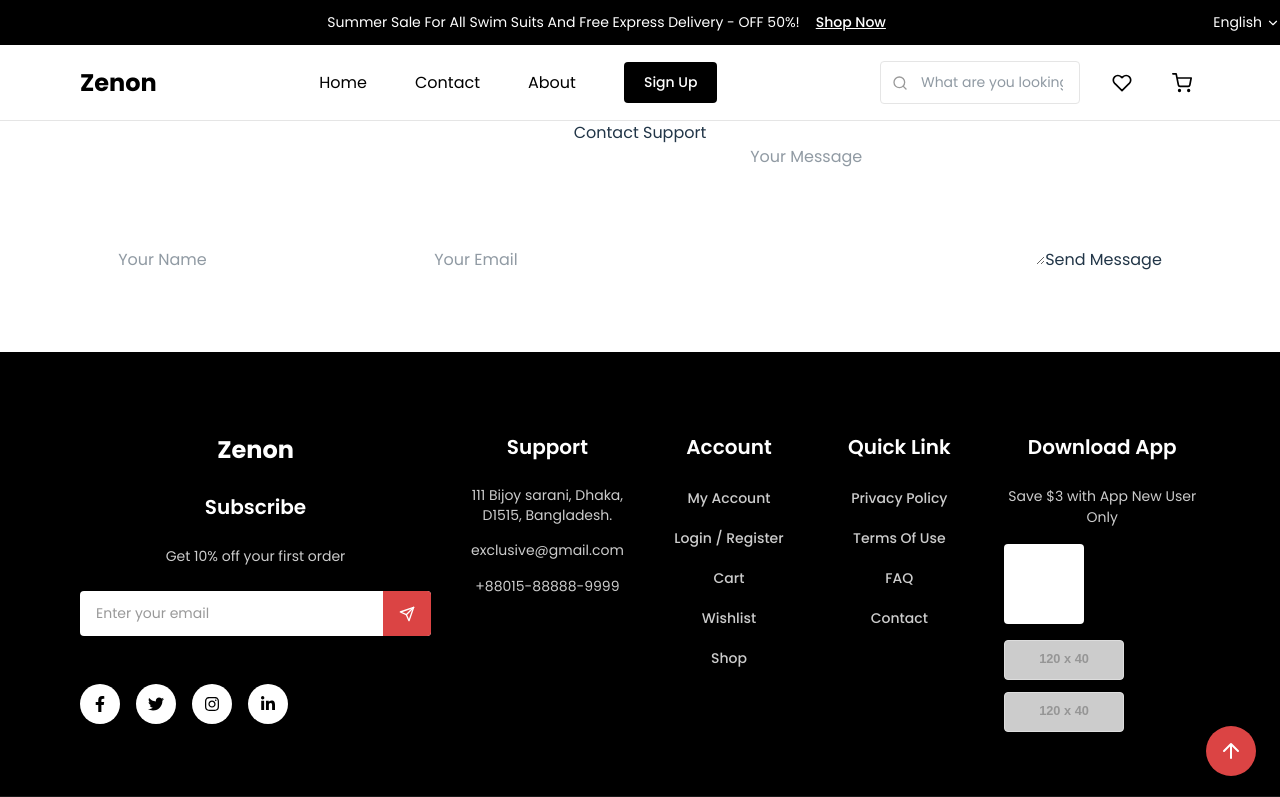
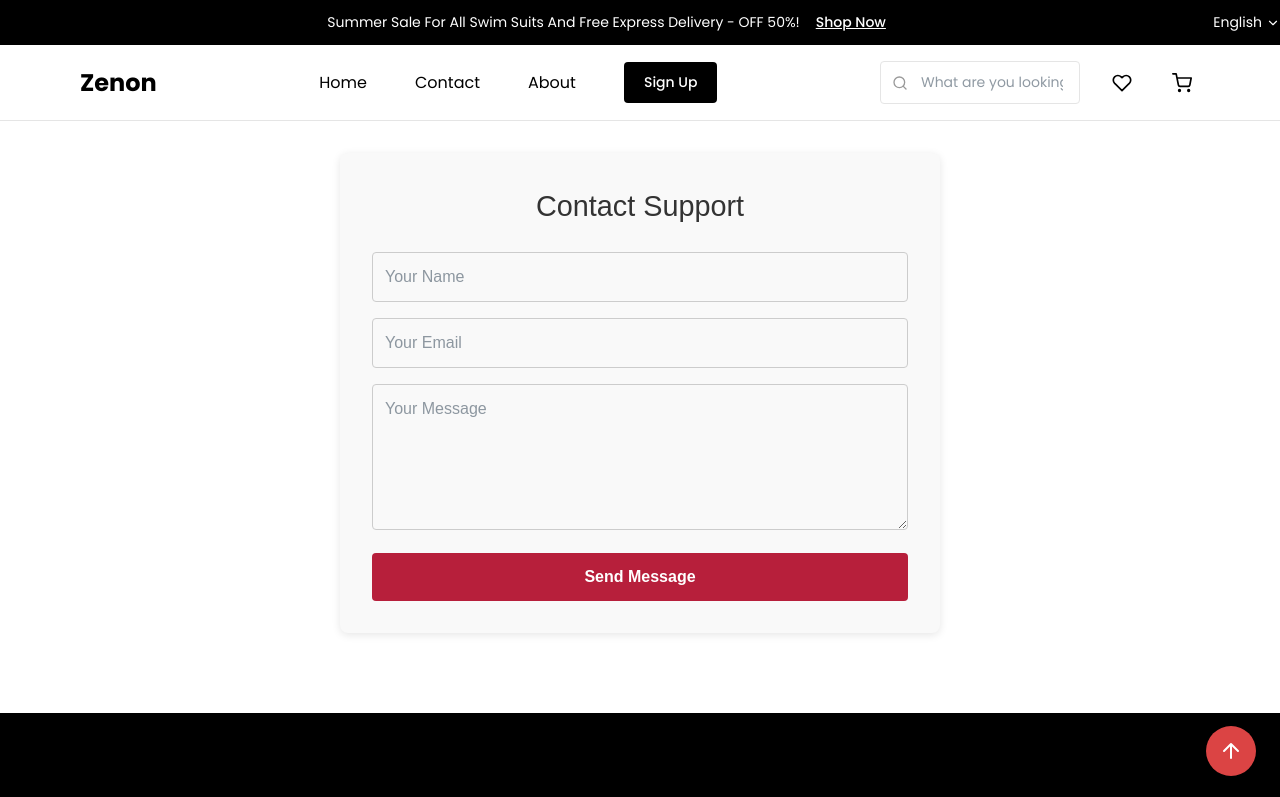
Before and after one commit to Abdo0oAdel/ecomm, a React (Vite) app: page /support in a window 1280 px wide. Shown: the top 797 px of the page. Built offline with nearby package versions, Linux system fonts and the light colour scheme.

Commit message:
Update Support.jsx with CSS

```diff
--- a/src/pages/Public/Support/Support.jsx
+++ b/src/pages/Public/Support/Support.jsx
@@ -1,4 +1,5 @@
 import { useState } from 'react';
+import styles from './Support.module.css';
 
 function Support() {
     const [form, setForm] = useState({ name: '', email: '', message: '' });
@@ -14,12 +15,12 @@ function Support() {
     };
 
     if (submitted) {
-        return <p>Thanks! Your message has been sent.</p>;
+        return <p className={styles.thankYou}>Thanks! Your message has been sent to The Support.</p>;
     }
 
     return (
-        <div>
-            <h2>Contact Support</h2>
+        <div className={styles.container}>
+            <h2 className={styles.title}>Contact Support</h2>
             <form onSubmit={handleSubmit}>
                 <input
                     type="text"
@@ -27,6 +28,7 @@ function Support() {
                     placeholder="Your Name"
                     value={form.name}
                     onChange={handleChange}
+                    className={styles.input}
                     required
                 />
                 <input
@@ -35,6 +37,7 @@ function Support() {
                     placeholder="Your Email"
                     value={form.email}
                     onChange={handleChange}
+                    className={styles.input}
                     required
                 />
                 <textarea
@@ -43,9 +46,10 @@ function Support() {
                     rows="5"
                     value={form.message}
                     onChange={handleChange}
+                    className={styles.textarea}
                     required
                 />
-                <button type="submit">
+                <button type="submit" className={styles.button}>
                     Send Message
                 </button>
             </form>
```
